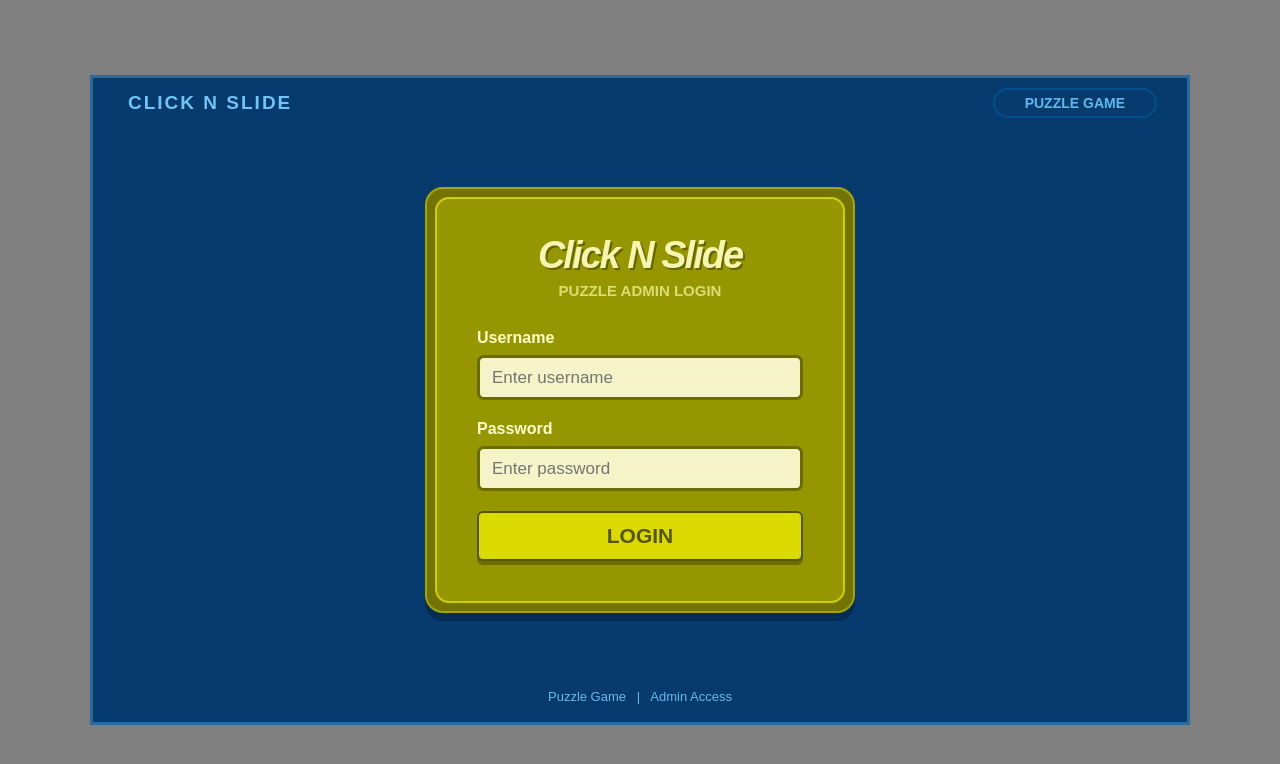
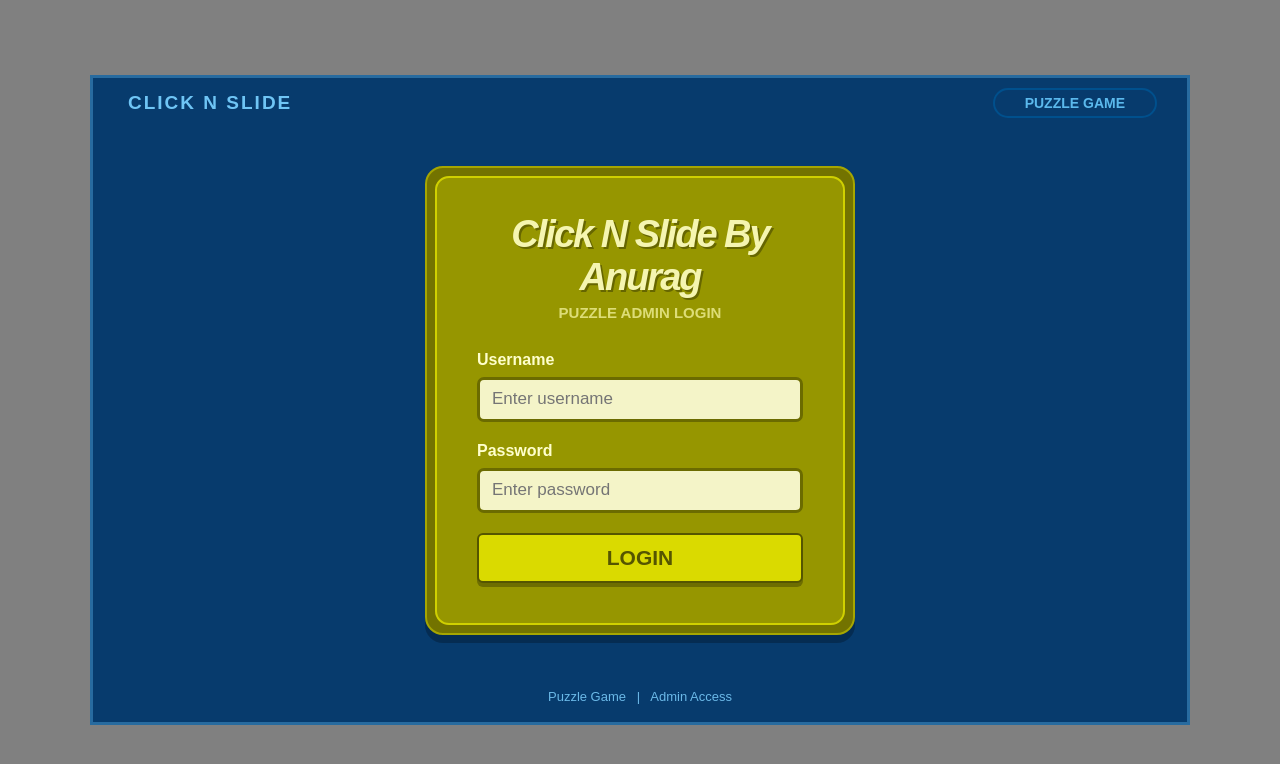
Before and after one commit to ANURAG13-bit/puzzle-app, a website: page login.html in a window 1280 px wide. Drawn offline with Linux system fonts and the light colour scheme.

Commit message:
Update homepage heading

```diff
--- a/login.html
+++ b/login.html
@@ -213,7 +213,7 @@
             <div class="panel-inner">
 
                 <div class="logo">
-                    Click N Slide
+                    Click N Slide By Anurag
                 </div>
 
                 <div class="subtitle">
```
